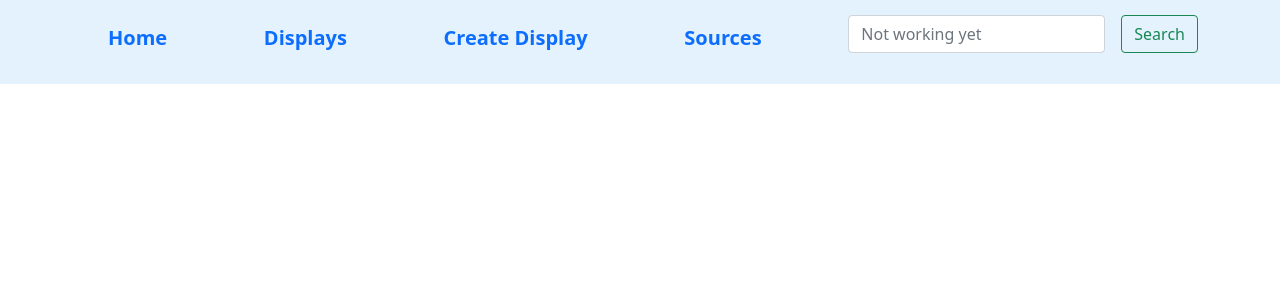
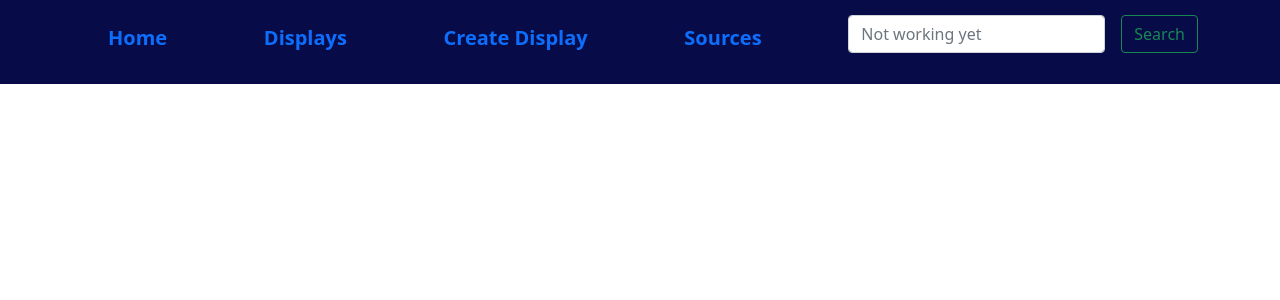
Before and after one commit to DUNE-DAQ/dqm-backend, a Django app: template dqm/dqm/myhome/templates/navigation.html in a window 1280 px wide. Shown: the top 300 px of the page. Run offline with Django 3.2, Linux system fonts and the light colour scheme; the template is opened without the code that fills it, so the values that code supplies are empty; parts of the project's set-up code (start-up, migrations or seed data) failed here and were passed over.

Commit message:
Remove sticky navbar

```diff
--- a/dqm/dqm/myhome/templates/navigation.html
+++ b/dqm/dqm/myhome/templates/navigation.html
@@ -12,7 +12,7 @@
   }
 </style>
 
-<nav class="navbar sticky-top navbar-expand navbar-light" style="background-color: #e3f2fd;">
+<nav class="navbar navbar-expand navbar-dark" style="background-color: #070c49;">
   <div class="container fluid">
     <a class="nav-link h5" href="{% url 'home' %}">
       <div class="nav-text"><b>Home</b>
```
